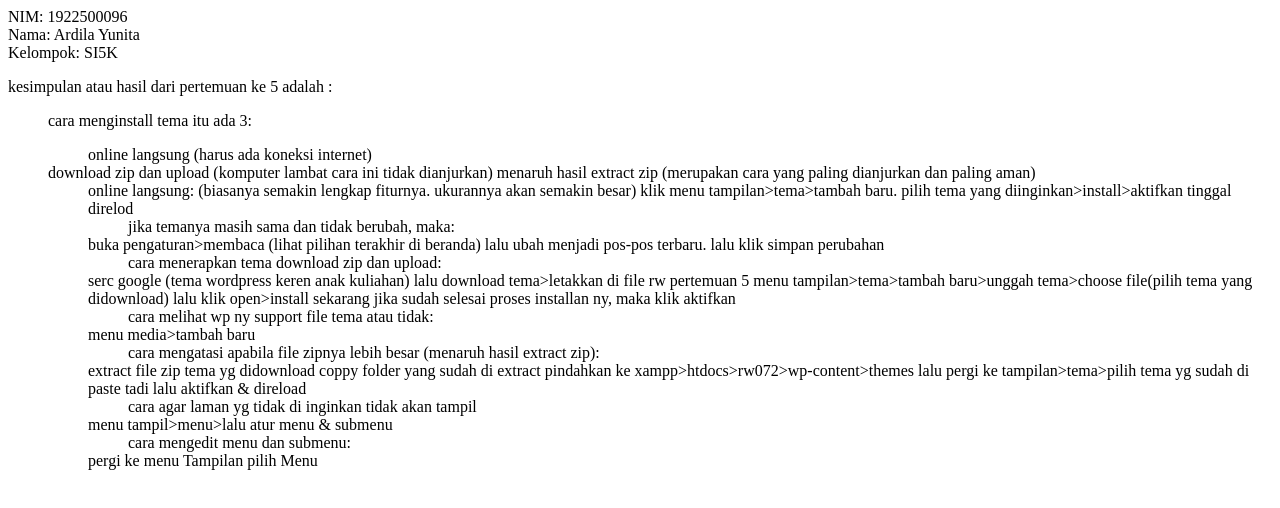
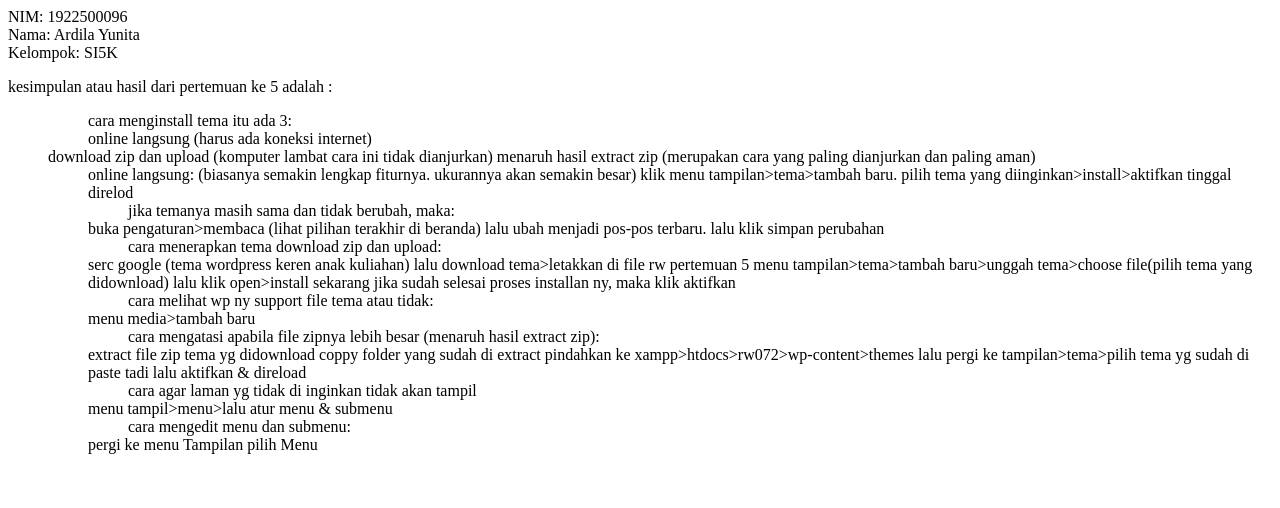
Before and after one commit to ArdilaYunita/si5j2122o, a plain HTML site: page 5/index.html in a window 1280 px wide. Drawn offline with Linux system fonts and the light colour scheme.

Commit message:
Update index.html

```diff
--- a/5/index.html
+++ b/5/index.html
@@ -5,7 +5,7 @@ Kelompok: SI5K<br>
 <p>kesimpulan atau hasil dari pertemuan ke 5 adalah :</p>
 <ol>
 
-<p>cara menginstall tema itu ada 3:<br> </p>
+<ol>cara menginstall tema itu ada 3:</ol>
 
 <ol>online langsung (harus ada koneksi internet)</ol>
         download zip dan upload (komputer lambat cara ini tidak dianjurkan)
```
